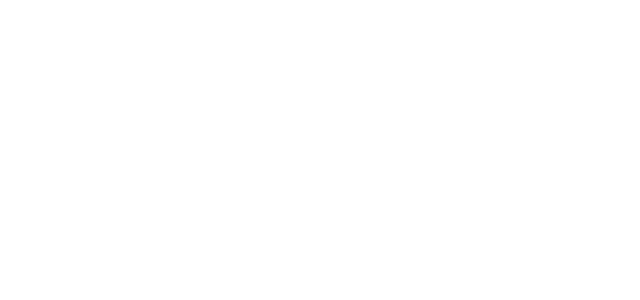
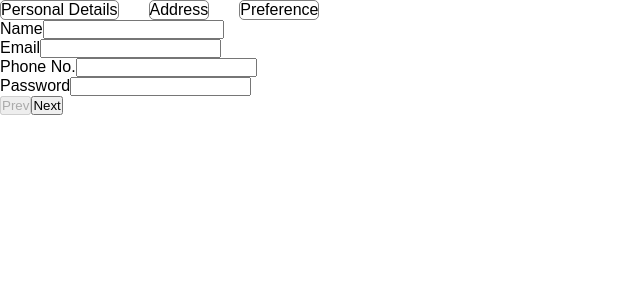
Before and after one commit to Sandeep96Shah/machineCoding, a React (Create React App) app: page /tab-form-2 in a window 1280 px wide. Before the commit this address had no page. Shown: the top 300 px of the page, without its empty margins (0-640 px from the left). Built offline with nearby package versions, Linux system fonts and the light colour scheme.

Commit message:
Multi-Tab Form components (#45)

```diff
--- a/src/App.js
+++ b/src/App.js
@@ -37,6 +37,7 @@
 import LikedButton from "./components/LikedButton";
 import TrafficLight from "./components/TrafficLight";
 import DND1 from "./components/DND1";
+import TabForm2 from "./components/TabForm2";
 
 function App() {
   return (
@@ -82,6 +83,7 @@
         <Route path="liked-button" element={<LikedButton />} />
         <Route path="traffic-light" element={<TrafficLight />} />
         <Route path="dnd-1" element={<DND1 />} />
+        <Route path="tab-form-2" element={<TabForm2 />} />
       </Routes>
 
     </div>
--- a/src/components/Home/index.js
+++ b/src/components/Home/index.js
@@ -60,6 +60,7 @@
       <button onClick={() => handlenavigate("liked-button")}>Liked Button</button>
       <button onClick={() => handlenavigate("traffic-light")}>Traffic Light</button>
       <button onClick={() => handlenavigate("dnd-1")}>DND-1</button>
+      <button onClick={() => handlenavigate("tab-form-2")}>Tab Form 2</button>
     </div>
   );
 };
--- /dev/null
+++ b/src/components/TabForm2/Address.jsx
@@ -0,0 +1,48 @@
+import React from "react";
+
+const Address = ({ defaultValues = {} }) => {
+  const { street = "", city = "", pincode = "", state = "" } = defaultValues;
+
+  return (
+    <div>
+      <div>
+        <label htmlFor="street">Street</label>
+        <input
+          type="text"
+          defaultValue={street}
+          name="street"
+          id="street"
+          required
+        />
+      </div>
+
+      <div>
+        <label htmlFor="city">City</label>
+        <input type="text" defaultValue={city} name="city" id="city" required />
+      </div>
+
+      <div>
+        <label htmlFor="pincode">Pincode</label>
+        <input
+          type="text"
+          defaultValue={pincode}
+          name="pincode"
+          id="pincode"
+          required
+        />
+      </div>
+      <div>
+        <label htmlFor="state">state</label>
+        <input
+          type="text"
+          defaultValue={state}
+          name="state"
+          id="state"
+          required
+        />
+      </div>
+    </div>
+  );
+};
+
+export default Address;
--- /dev/null
+++ b/src/components/TabForm2/PersonalDetails.jsx
@@ -0,0 +1,51 @@
+import React from "react";
+
+const PersonalDetails = ({ defaultValues }) => {
+  const { name = "", email = "", password = "", phoneNo = "" } = defaultValues;
+
+  return (
+    <div>
+      <div>
+        <label htmlFor="name">Name</label>
+        <input type="text" name="name" id="name" defaultValue={name} required />
+      </div>
+
+      <div>
+        <label htmlFor="email">Email</label>
+        <input
+          type="email"
+          name="email"
+          id="email"
+          defaultValue={email}
+          required
+        />
+      </div>
+
+      <div>
+        <label htmlFor="phoneNo">Phone No.</label>
+        <input
+          type="tel"
+          name="phoneNo"
+          defaultValue={phoneNo}
+          id="phoneNo"
+          maxLength={10}
+          inputMode="numeric"
+          required
+        />
+      </div>
+
+      <div>
+        <label htmlFor="password">Password</label>
+        <input
+          type="password"
+          name="password"
+          defaultValue={password}
+          id="password"
+          required
+        />
+      </div>
+    </div>
+  );
+};
+
+export default PersonalDetails;
--- /dev/null
+++ b/src/components/TabForm2/Preferences.jsx
@@ -0,0 +1,18 @@
+import React from "react";
+
+const Preference = ({ defaultValues = {} }) => {
+  const { worktype = "" } = defaultValues;
+
+  return (
+    <div>
+      <label htmlFor="worktype">Work Type:</label>
+      <select name="worktype" id="worktype" defaultValue={worktype}>
+        <option value="wfo">WFO</option>
+        <option value="wfh">WFH</option>
+        <option value="hybrid">Hybrid</option>
+      </select>
+    </div>
+  );
+};
+
+export default Preference;
--- /dev/null
+++ b/src/components/TabForm2/index.jsx
@@ -0,0 +1,100 @@
+import React, { useCallback, useRef, useState } from "react";
+import Address from "./Address";
+import PersonalDetails from "./PersonalDetails";
+import Preference from "./Preferences";
+import "./tabForm2.css";
+
+const getKey = (step) => {
+  switch (step) {
+    case 1:
+      return "address";
+    case 2:
+      return "preference";
+    default:
+      return "personalDetails";
+  }
+};
+
+const getDefaultValues = (step) => {
+  const data = localStorage.getItem(getKey(step)) ?? "";
+  if (!data) return {};
+  return JSON.parse(data);
+};
+
+const TabForm2 = () => {
+  const [currentStep, setCurrentStep] = useState(0);
+  const maxStep = useRef(0);
+
+  const handleSubmit = (event) => {
+    event.preventDefault();
+    const formData = new FormData(event.target);
+    const fields = Object.fromEntries(formData);
+    localStorage.setItem(getKey(currentStep), JSON.stringify(fields));
+    maxStep.current = currentStep + 1;
+    if (currentStep === 2) {
+      const result = [0, 1, 2].map((key) => getDefaultValues(key));
+      alert(JSON.stringify(result, null, 2));
+      return;
+    }
+    setCurrentStep((prevStep) => prevStep + 1);
+  };
+
+  const handlePrev = () => setCurrentStep((prevStep) => prevStep - 1);
+
+  const handleOnTabClick = (step) => {
+    if(step <= maxStep.current) setCurrentStep(step);
+  }
+
+  const renderStepComponent = () => {
+    const props = {
+      onSubmit: handleSubmit,
+      defaultValues: getDefaultValues(currentStep),
+      onPrev: handlePrev,
+    };
+
+    switch (currentStep) {
+      case 0:
+        return <PersonalDetails {...props} />;
+      case 1:
+        return <Address {...props} />;
+      case 2:
+        return <Preference {...props} />;
+      default:
+        return null;
+    }
+  };
+
+  return (
+    <div>
+      <div className="tab-container">
+        {["Personal Details", "Address", "Preference"].map((tab, index) => (
+          <p key={tab} onClick={() => handleOnTabClick(index)} className="tab">
+            {tab}
+          </p>
+        ))}
+      </div>
+
+      <div>
+        <form onSubmit={handleSubmit}>
+          <div>
+            {renderStepComponent()}
+            <div>
+              <button
+                type="button"
+                disabled={currentStep === 0}
+                onClick={handlePrev}
+              >
+                Prev
+              </button>
+              <button type="submit">
+                {currentStep === 2 ? "Submit" : "Next"}
+              </button>
+            </div>
+          </div>
+        </form>
+      </div>
+    </div>
+  );
+};
+
+export default TabForm2;
--- /dev/null
+++ b/src/components/TabForm2/tabForm2.css
@@ -0,0 +1,11 @@
+.tab-container {
+    display: flex;
+    gap: 30px;
+}
+
+.tab-container .tab{
+    border: 1px solid grey;
+    padding: 5p 10px;
+    border-radius: 5px;
+    cursor: pointer;
+}
```
